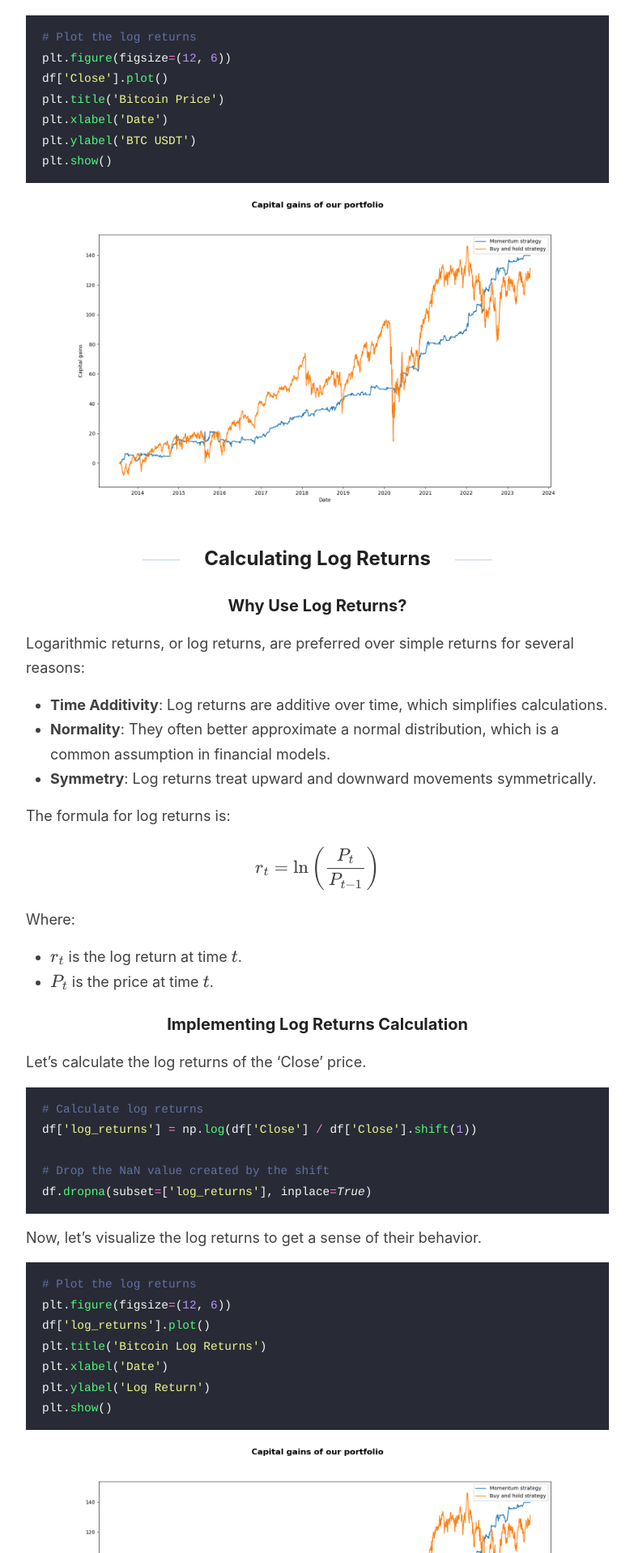
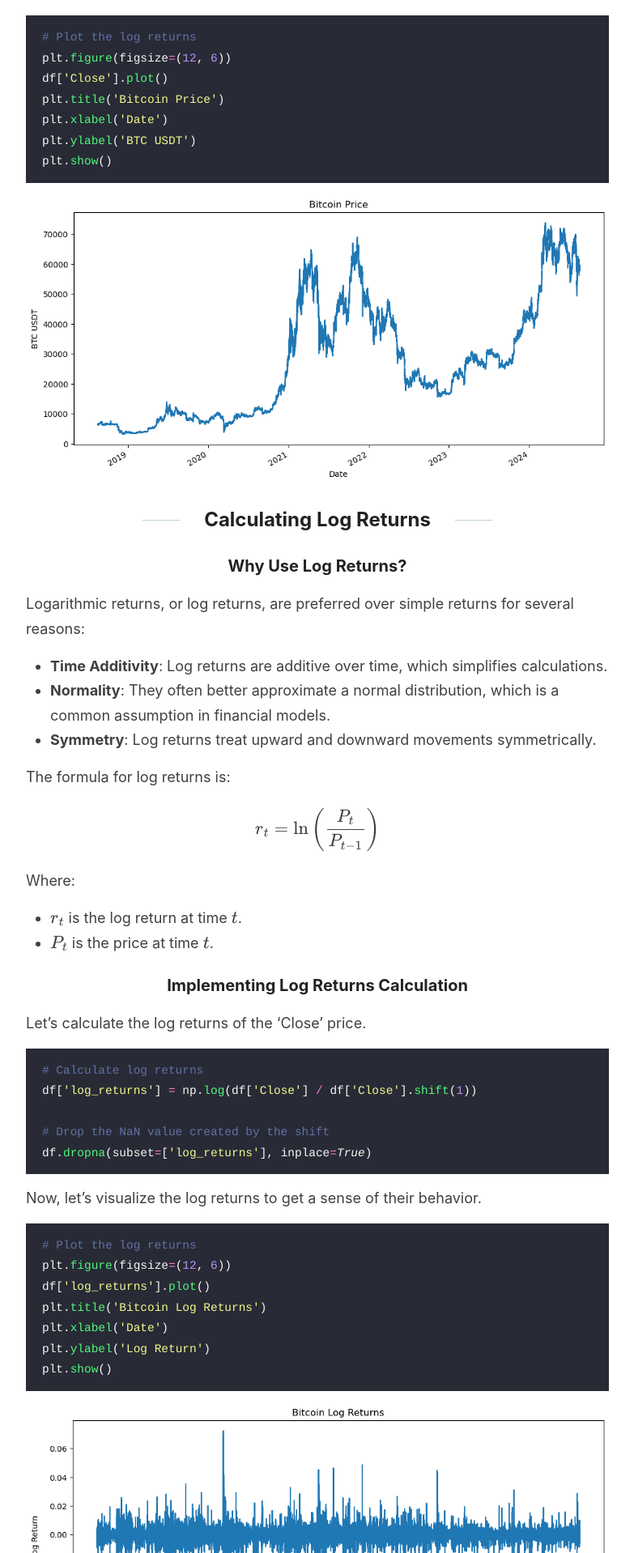
Before and after one commit to Zaltarba/blog, a Jekyll site: the page built from _posts/2024-09-20-BitcoinVolatility-1.md, in a window 1280 px wide. Shown: the part 3091-5009 px from the top of the page at 81% size, without its empty margins (248-1031 px from the left). Built offline with Jekyll 4.4.1, drawn with Linux system fonts in a browser that asks for light colours; formulas are drawn with MathJax 3.

Commit message:
Update 2024-09-20-BitcoinVolatility-1.md

````diff
--- a/_posts/2024-09-20-BitcoinVolatility-1.md
+++ b/_posts/2024-09-20-BitcoinVolatility-1.md
@@ -84,7 +84,7 @@ plt.ylabel('BTC USDT')
 plt.show()
 ```
 
-![figure 1](/blog/images/MT_Portfolio_capital_gain.png)
+![figure 1](/blog/images/BitcoinVolatility-1-figure-1.png)
 
 ## Calculating Log Returns
 
@@ -131,7 +131,7 @@ plt.ylabel('Log Return')
 plt.show()
 ```
 
-![figure 2](/blog/images/MT_Portfolio_capital_gain.png)
+![figure 2](/blog/images/BitcoinVolatility-1-figure-2.png)
 
 ## Introducing the EWMA Method
 
@@ -189,7 +189,7 @@ plt.ylabel('Volatility')
 plt.show()
 ```
 
-![figure 2](/blog/images/MT_Portfolio_capital_gain.png)
+![figure 3](/blog/images/BitcoinVolatility-1-figure-3.png)
 
 ## Interpreting the Results
 
````
